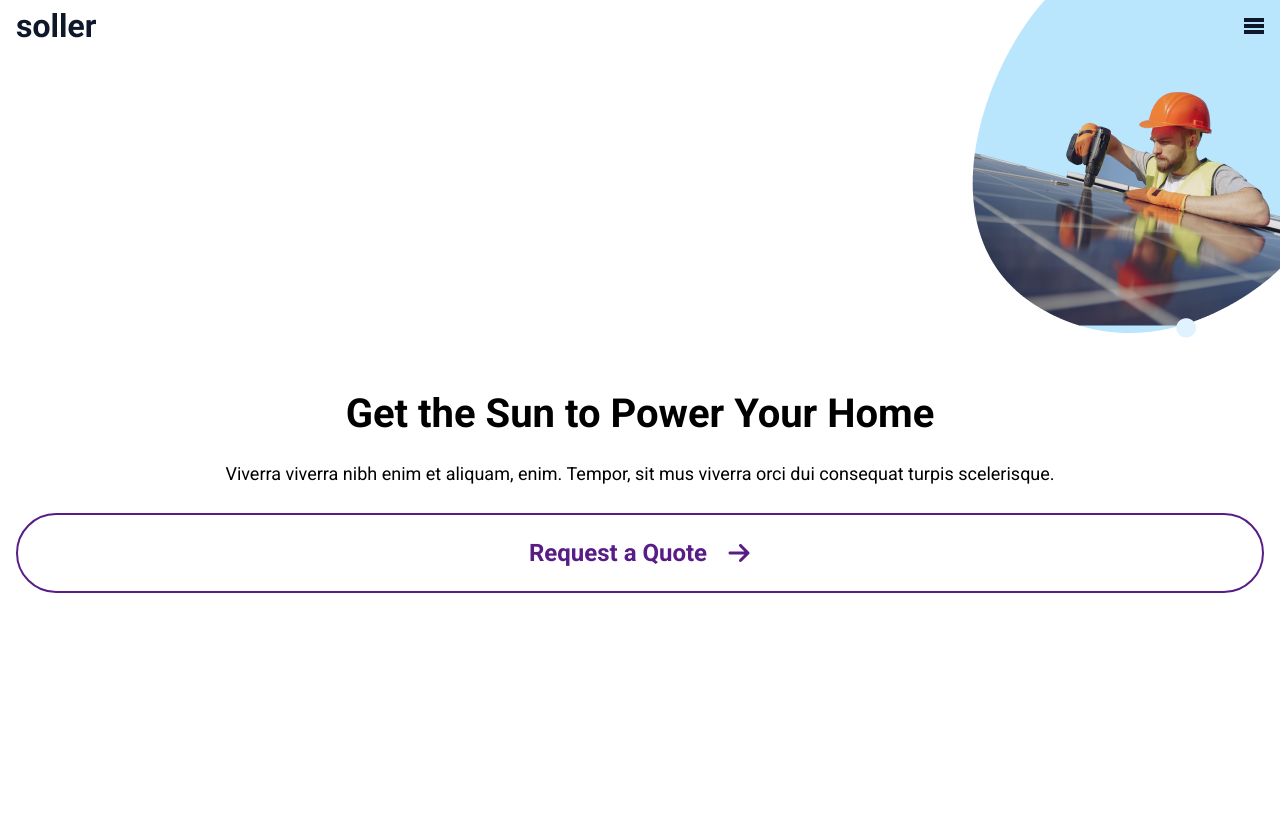
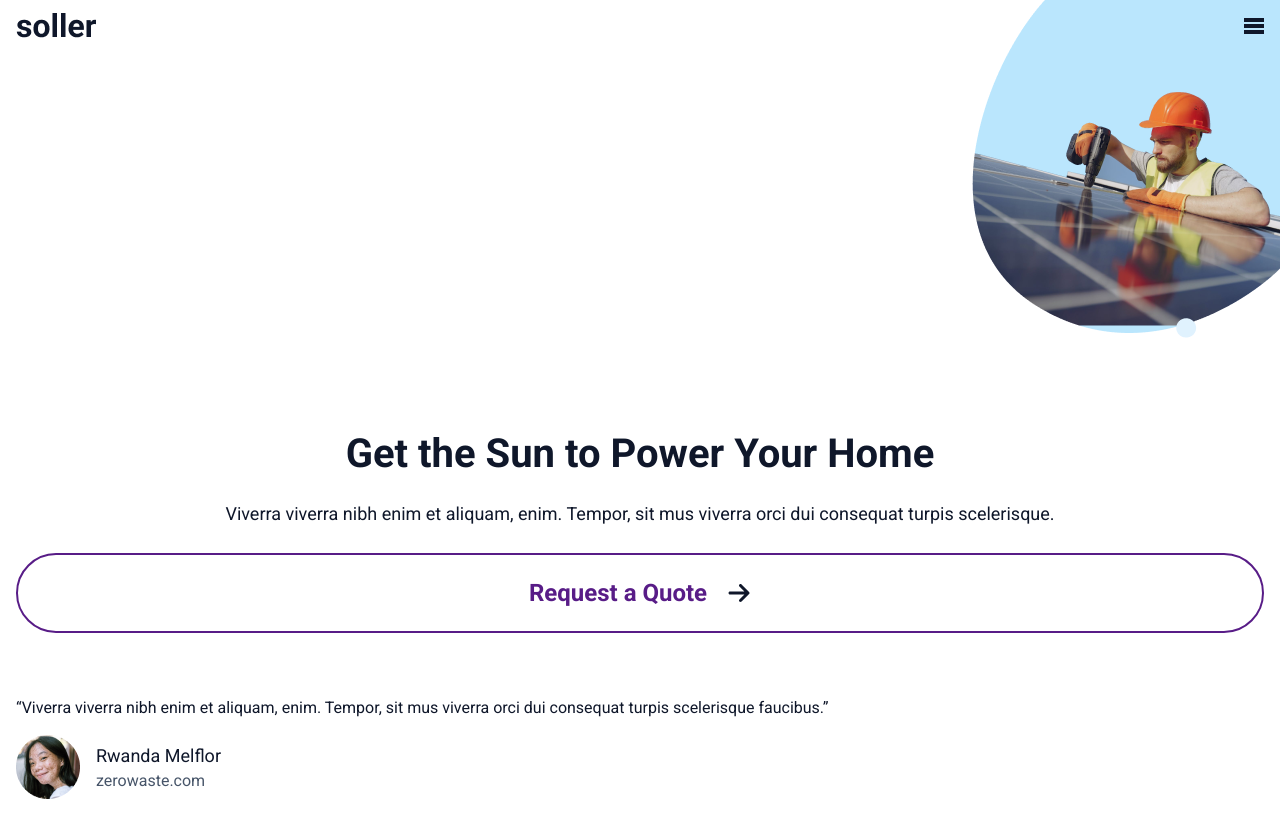
Before and after one commit to jooluisrm/buzzvel-fe, a Next.js app: page / in a window 1280 px wide. Shown: the top 838 px of the page. Before the commit the page ends 800 px from the top, so only its background shows below. Built offline with nearby package versions, Linux system fonts and the light colour scheme.

Commit message:
section1 finalizada

```diff
--- a/src/app/globals.css
+++ b/src/app/globals.css
@@ -3,5 +3,5 @@
 @tailwind utilities;
 
 * {
-
+    color: #0F172A;
 }
--- a/src/components/reciclagem/Button.tsx
+++ b/src/components/reciclagem/Button.tsx
@@ -12,7 +12,7 @@ export const Button = ({ color, text }: Props) => {
             className="text-[24px] font-bold border-[2px] rounded-full py-[20px] px-[24px] flex items-center justify-center gap-5"
         >
             {text}
-            <FaArrowRight />
+            <FaArrowRight color={`${color}`}/>
         </button>
     );
 }
--- a/src/components/section1/Main.tsx
+++ b/src/components/section1/Main.tsx
@@ -1,11 +1,31 @@
+import Image from "next/image";
+import img from "@/app/assets/UserThumb.png"
 import { Button } from "../reciclagem/Button";
 
 export const MainSection1 = () => {
     return (
-        <div className="py-2 px-4 mt-96 text-center flex flex-col gap-[24px]">
-            <h1 className="text-[40px] leading-[44px] font-bold">Get the Sun to Power Your Home</h1>
-            <p className="text-[18px] leading-[28.8px]">Viverra viverra nibh enim et aliquam, enim. Tempor, sit mus viverra orci dui consequat turpis scelerisque.</p>
-            <Button color="#581C87" text="Request a Quote"/>
-        </div>
+        <main className="py-[48px] px-[16px]">
+            <div className="mt-96 text-center flex flex-col gap-[24px]">
+                <h1 className="text-[40px] leading-[44px] font-bold">Get the Sun to Power Your Home</h1>
+                <p className="text-[18px] leading-[28.8px]">Viverra viverra nibh enim et aliquam, enim. Tempor, sit mus viverra orci dui consequat turpis scelerisque.</p>
+                <Button color="#581C87" text="Request a Quote" />
+            </div>
+            <div className="mt-[64px] flex flex-col gap-[16px]">
+                <p className="text-[16px] leading-[22.4px]">
+                    “Viverra viverra nibh enim et aliquam, enim. Tempor,
+                    sit mus viverra orci dui consequat turpis scelerisque faucibus.”
+                </p>
+                <div className="flex items-center gap-[16px]">
+                    <div>
+                        <Image src={img} alt="avatar" />
+                    </div>
+                    <div>
+                        <h4 className="text-[18px]">Rwanda Melflor</h4>
+                        <p className="text-[16px] text-[#475569]">zerowaste.com</p>
+                    </div>
+                </div>
+            </div>
+        </main>
+
     );
 }
--- a/src/components/section1/Section1.tsx
+++ b/src/components/section1/Section1.tsx
@@ -14,8 +14,6 @@ export const Section1 = () => {
                 <MainSection1 />
             </div>
 
-
-
         </section>
     );
 }
```
Also changed, not shown: src/app/assets/UserThumb.png (added).
